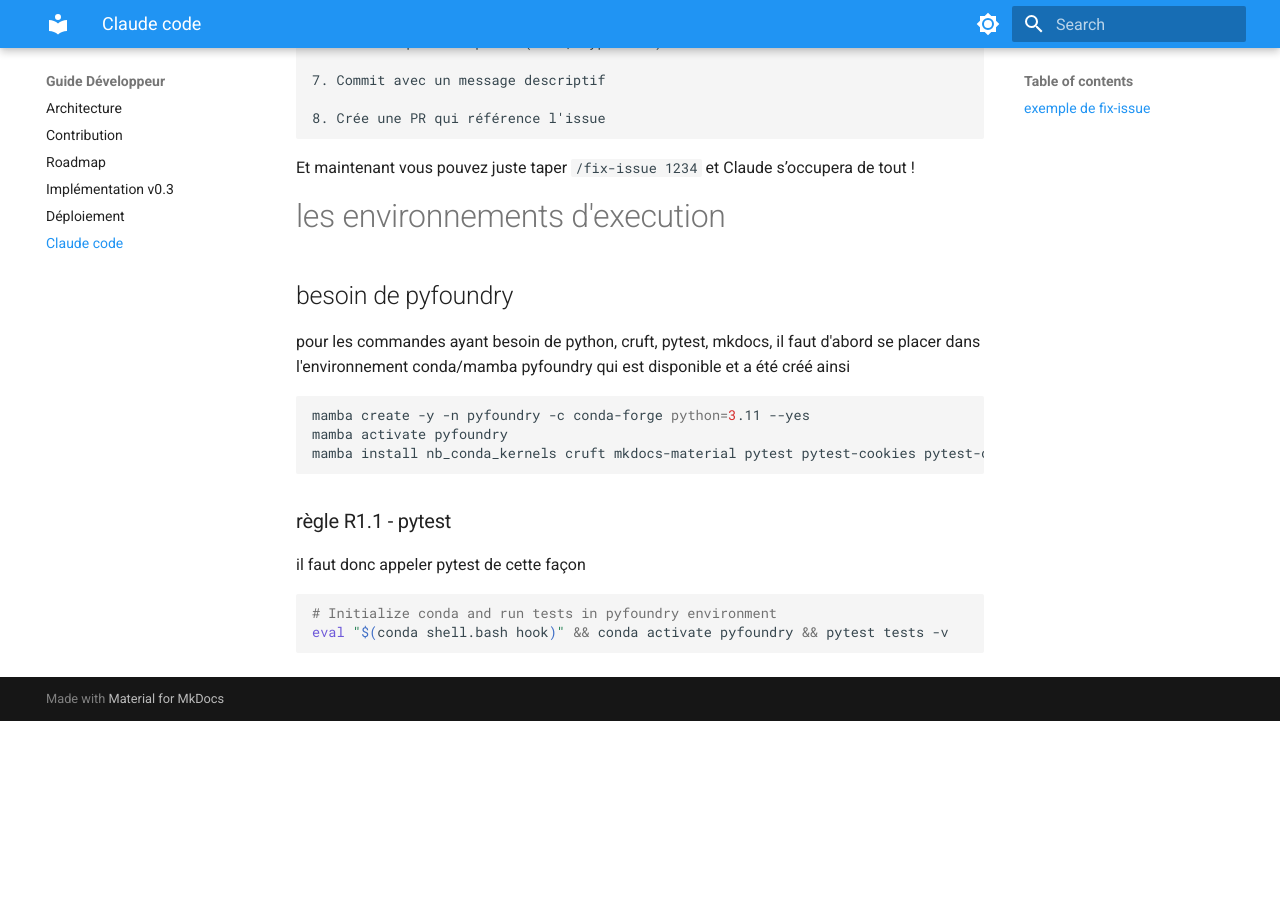
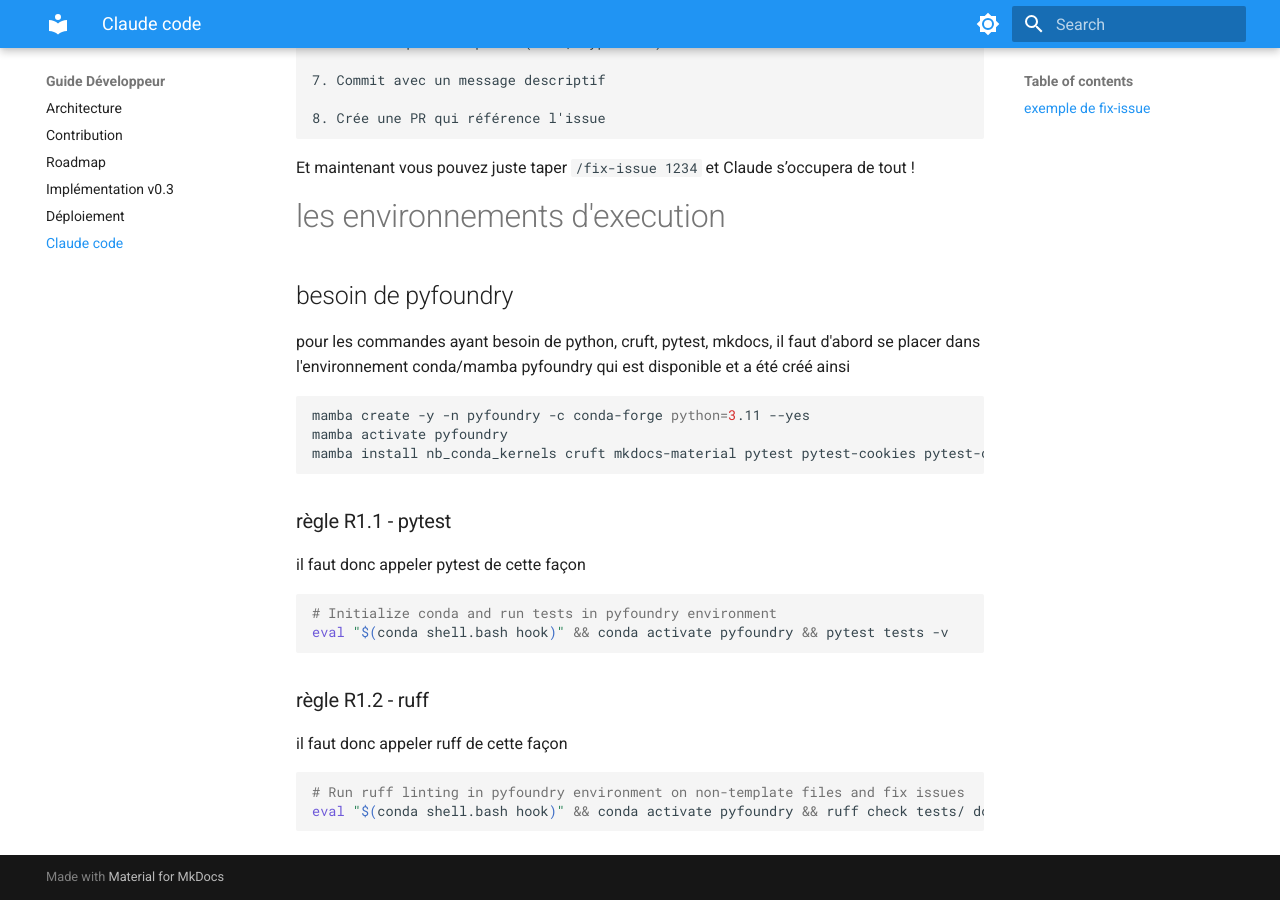
Before and after one commit to castorfou/PyFoundry, an MkDocs documentation site: the page built from docs/dev/claude-code.md, in a window 1280 px wide and 900 px high, scrolled down 659 px. Built offline with MkDocs 1.6.1 and Material for MkDocs 9.7.7, drawn with Linux system fonts in a browser that asks for light colours; before the commit the page ends 1380 px from its top, so only the background shows below that.

````diff
--- a/cookiecutter.json
+++ b/cookiecutter.json
@@ -4,6 +4,5 @@
     "description": "Description de votre projet de Data Science",
     "python_version": "3.11",
     "github_username": "castor_fou",
-    "use_node": "n",
-    "setup_git": "y"
+    "use_node": "n"
 }
--- a/docs/dev/claude-code.md
+++ b/docs/dev/claude-code.md
@@ -50,3 +50,12 @@ il faut donc appeler pytest de cette façon
 # Initialize conda and run tests in pyfoundry environment
 eval "$(conda shell.bash hook)" && conda activate pyfoundry && pytest tests -v
 ```
+
+### règle R1.2 - ruff
+
+il faut donc appeler ruff de cette façon
+
+```bash
+# Run ruff linting in pyfoundry environment on non-template files and fix issues
+eval "$(conda shell.bash hook)" && conda activate pyfoundry && ruff check tests/ docs/ --fix
+```
````
Also changed, not shown: README.md (+1 -2 lines), docs/user/guide.md (+0 -1 lines), docs/user/installation.md (+1 -2 lines), 4 other files.
